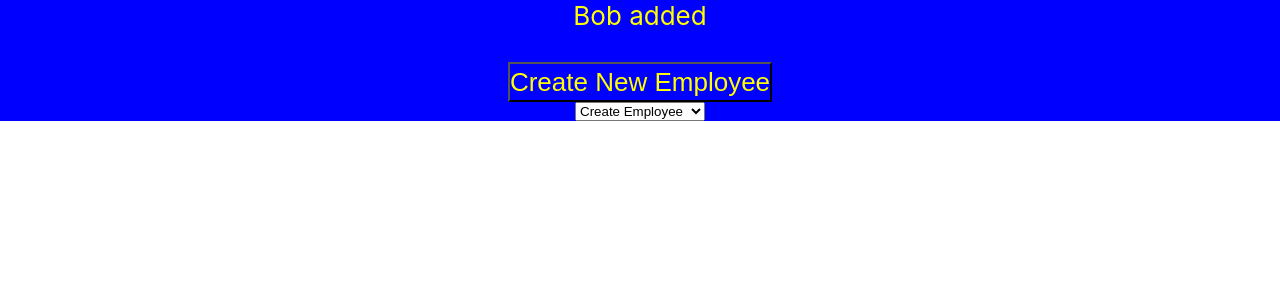
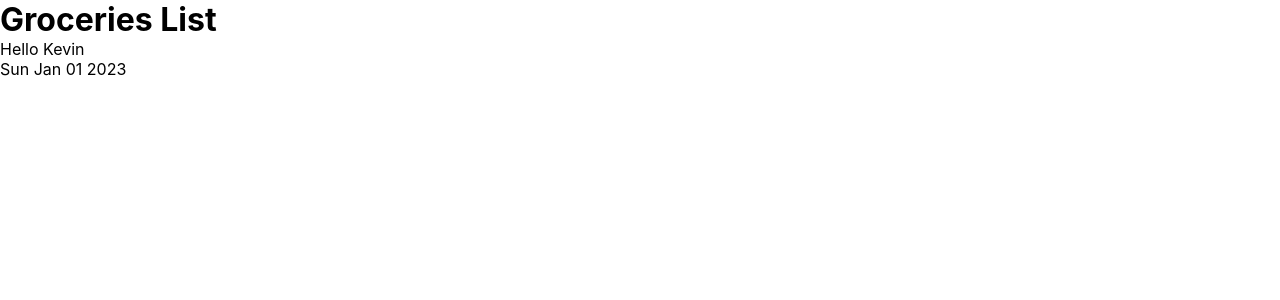
Before and after one commit to AfshinSharifnia/c9-superheroes-client, a React (Create React App) app: page / in a window 1280 px wide. Shown: the top 300 px of the page. Built offline with nearby package versions, Linux system fonts and the light colour scheme.

Commit message:
APP.css deleted

```diff
--- a/src/App.css
+++ /dev/null
@@ -1,38 +0,0 @@
-.App {
-  text-align: center;
-}
-
-.App-logo {
-  height: 40vmin;
-  pointer-events: none;
-}
-
-@media (prefers-reduced-motion: no-preference) {
-  .App-logo {
-    animation: App-logo-spin infinite 20s linear;
-  }
-}
-
-.App-header {
-  background-color: blue;
-  min-height: 5vh;
-  display: flex;
-  flex-direction: column;
-  align-items: center;
-  justify-content: center;
-  font-size: calc(10px + 2vmin);
-  color: yellow;
-}
-
-.App-link {
-  color: #61dafb;
-}
-
-@keyframes App-logo-spin {
-  from {
-    transform: rotate(0deg);
-  }
-  to {
-    transform: rotate(360deg);
-  }
-}
--- a/src/App.js
+++ b/src/App.js
@@ -1,42 +1,13 @@
-import { useState } from "react";
-import "./App.css";
+import Content from "./Components/Content";
+import Footer from "./Components/Footer";
+import Header from "./Components/Header";
 
 function App() {
-
-const [count2, setCount2]= useState(0)
-
-
-  const [employeeName, SetEmployeeName] = useState("Bob");
-
-  function createNewEmployee() {
-
-    SetEmployeeName("Joe")
-  }
-
-
-
-
   return (
-
     <div className="App">
-
-      <header className="App-header">
-
-        {employeeName} added
-<br/>
-<br/>
-        <button onClick={createNewEmployee} className="App-header">
-          Create New Employee
-        </button>
-
-        <select>
-          <option> Create Employee</option>
-          <option> UPdate Employee</option>
-          <option> Read Employee</option>
-          <option> Delete Employee</option>
-        </select>
-
-      </header>
+      <Header />
+      <Content />
+      <Footer />
     </div>
   );
 }
--- /dev/null
+++ b/src/Components/Content.jsx
@@ -0,0 +1,16 @@
+const Content = () => {
+  const handleNameChange = () => {
+    const names = ["Bob", "Kevin", "Dave"];
+
+    const int = Math.floor(Math.random() * 3);
+
+    return names[int];
+  };
+
+  return (
+    <main>
+      <p>Hello {handleNameChange()}</p>
+    </main>
+  );
+};
+export default Content;
--- /dev/null
+++ b/src/Components/Footer.jsx
@@ -0,0 +1,12 @@
+import React from "react";
+
+const Footer = () => {
+  const today = new Date();
+
+  return <div>
+    <p> {today.toDateString()}</p>
+
+    </div>;
+};
+
+export default Footer;
--- /dev/null
+++ b/src/Components/Header.jsx
@@ -0,0 +1,11 @@
+import React from "react";
+
+const Header = () => {
+  return (
+    <header>
+      <h1>Groceries List</h1>
+    </header>
+  );
+};
+
+export default Header;
--- a/src/index.js
+++ b/src/index.js
@@ -2,7 +2,6 @@ import React from 'react';
 import ReactDOM from 'react-dom/client';
 import './index.css';
 import App from './App';
-import reportWebVitals from './reportWebVitals';
 
 const root = ReactDOM.createRoot(document.getElementById('root'));
 root.render(
@@ -10,8 +9,3 @@ root.render(
     <App />
   </React.StrictMode>
 );
-
-// If you want to start measuring performance in your app, pass a function
-// to log results (for example: reportWebVitals(console.log))
-// or send to an analytics endpoint. Learn more: https://bit.ly/CRA-vitals
-reportWebVitals();
--- a/src/reportWebVitals.js
+++ /dev/null
@@ -1,13 +0,0 @@
-const reportWebVitals = onPerfEntry => {
-  if (onPerfEntry && onPerfEntry instanceof Function) {
-    import('web-vitals').then(({ getCLS, getFID, getFCP, getLCP, getTTFB }) => {
-      getCLS(onPerfEntry);
-      getFID(onPerfEntry);
-      getFCP(onPerfEntry);
-      getLCP(onPerfEntry);
-      getTTFB(onPerfEntry);
-    });
-  }
-};
-
-export default reportWebVitals;
```
Also changed, not shown: src/logo.svg (deleted).
